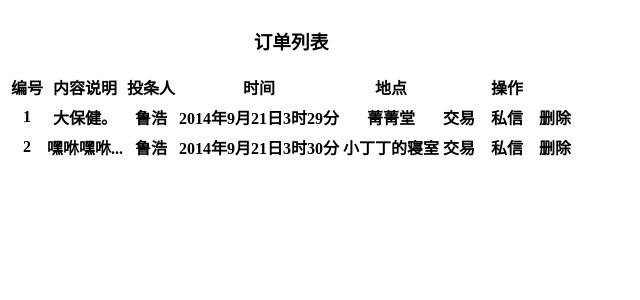
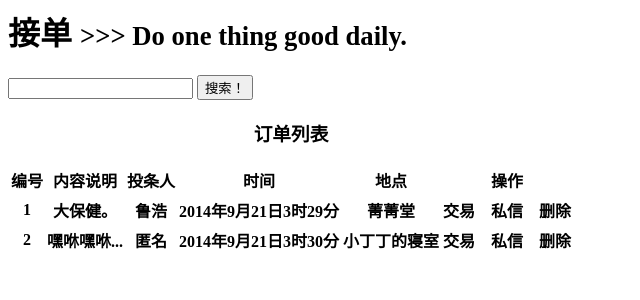
Before and after one commit to dreamtalen/EverythingHouse, a Flask app: page /get in a window 1280 px wide. Shown: the top 300 px of the page, without its empty margins (0-640 px from the left). Run offline with Flask 2, Linux system fonts and the light colour scheme; data comes from the database, SQL or seed files in the repository; both versions use the stored data as it was after the commit; lists and menus that the app fills with data are empty.

Commit message:
前端更好看了一些，下一步：添加搜索功能，完善主页的信息。

```diff
--- a/templates/eventActivity.html
+++ b/templates/eventActivity.html
@@ -2,5 +2,8 @@
 <head>
 </head>
 <body>
+    <div class="page-header">
+        <h1><b>活动</b> <small>>>> News, Events and Suprise.</small></h1>
+    </div>
 </body>
 </html>
--- a/templates/getOrder.html
+++ b/templates/getOrder.html
@@ -2,6 +2,15 @@
 <head>
 </head>
 <body>
+  <div class="page-header">
+    <h1><b>接单</b> <small>>>> Do one thing good daily.</small></h1>
+  </div>
+  <div class="input-group col-xs-10 col-sm-8 col-md-6 col-lg-4 pull-right">
+      <input type="text" class="form-control">
+      <span class="input-group-btn">
+        <button class="btn btn-default" type="button">搜索！</button>
+      </span>
+    </div>
   <table class="table table-bordered table-hover">
     <caption><h3><b>订单列表</b></h3></caption>
     <thead>
@@ -24,7 +33,11 @@
           </tr>
         <th>{{ order.id }}</th>
         <th>{{ order.content }}</th>
-        <th>{{ order.username }}</th>
+        {% if order.is_anonymity == 0 %}
+          <th>{{ order.username }}</th>
+        {% else %}
+          <th>匿名</th>
+        {% endif %}
         <th>{{ order.time }}</th>
         <th>{{ order.position }}</th>
         <th><span class='label label-success'><span class='glyphicon glyphicon-usd'></span> 交易</span>&nbsp;&nbsp;&nbsp;<span class='label label-info'><span class='glyphicon glyphicon-envelope'></span> 私信</span>&nbsp;&nbsp;&nbsp;<span class='label label-danger'><span class='glyphicon glyphicon-trash'></span> 删除</span></th>
--- a/templates/homePage.html
+++ b/templates/homePage.html
@@ -2,5 +2,8 @@
 <head>
 </head>
 <body>
+    <div class="page-header">
+        <h1><b>主页</b> <small>>>> BirdView of Yourself.</small></h1>
+    </div>
 </body>
 </html>
--- a/templates/personalSetting.html
+++ b/templates/personalSetting.html
@@ -2,5 +2,8 @@
 <head>
 </head>
 <body>
+    <div class="page-header">
+        <h1><b>设定</b> <small>>>> Personal Setting.</small></h1>
+    </div>
 </body>
 </html>
--- a/templates/postOrder.html
+++ b/templates/postOrder.html
@@ -43,6 +43,9 @@
   </script>
 </head>
 <body>
+  <div class="page-header">
+    <h1><b>投条</b> <small>>>> Everything You Want!</small></h1>
+  </div>
   <button type="button" action class="btn btn-primary" data-toggle="modal" data-target="#postOrder">投条</button>
   <form method="POST" action="{{ url_for('postOrder') }}">
     <div class="modal fade" id="postOrder" tabindex="-1" role="dialog" aria-labelledby="postOrderModal" aria-hidden="true">
@@ -68,7 +71,7 @@
                     <span class="input-group-btn">
                       <button class="btn btn-default" onclick="getTime()" type="button"><span class="glyphicon glyphicon-time"></span> 时间</button>
                     </span>
-                    <input type="text" id="time" name="time "required class="form-control">
+                    <input type="text" id="time" name="time" required class="form-control">
                   </div>
                 </div>
               </div>
```
Also changed, not shown: database/eh.db.
